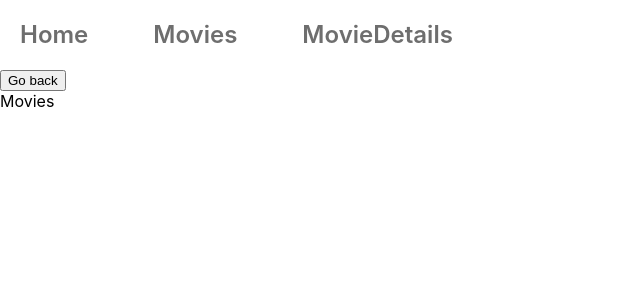
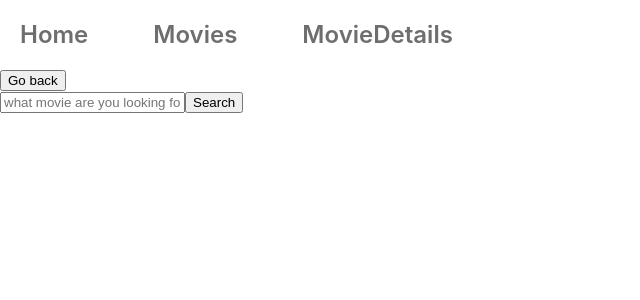
Before and after one commit to Vera-Smulskaya/goit-react-hw-05-movies, a React (Create React App) app: page /goit-react-hw-05-movies/movies in a window 1280 px wide. Shown: the top 300 px of the page, without its empty margins (0-640 px from the left). Built offline with nearby package versions, Linux system fonts and the light colour scheme.

Commit message:
add form to page Movies

```diff
--- a/src/pages/Movies.jsx
+++ b/src/pages/Movies.jsx
@@ -1,5 +1,30 @@
 import React from 'react';
+import { useSearchParams } from 'react-router-dom';
 
 export default function Movies() {
-  return <div>Movies</div>;
+  const [searchParams, setSearchParams] = useSearchParams();
+  const queryValue = searchParams.get('query');
+  console.log('queryValue', queryValue);
+
+  const onFormSubmit = event => {
+    event.preventDefault();
+    const valueSearch = event.currentTarget.elements.searchKey.value;
+    setSearchParams({ query: valueSearch });
+  };
+
+  return (
+    <div>
+      <form onSubmit={onFormSubmit}>
+        <label>
+          <input
+            type="text"
+            name="searchKey"
+            required
+            placeholder="what movie are you looking for?"
+          />
+        </label>
+        <button type="submit">Search</button>
+      </form>
+    </div>
+  );
 }
```
